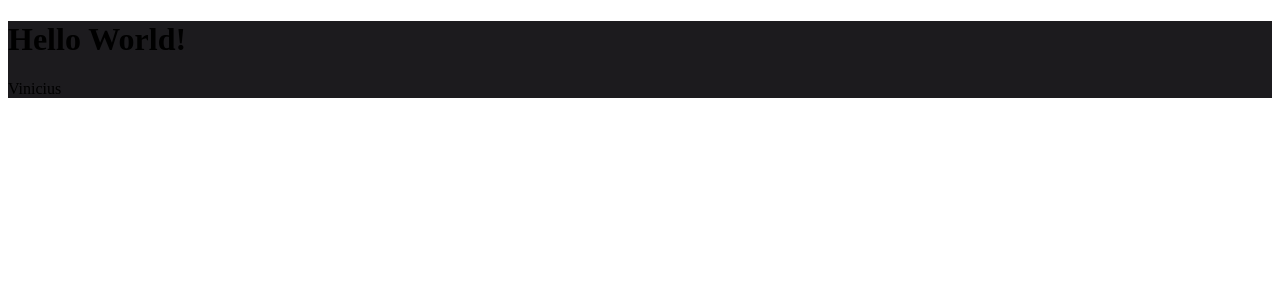
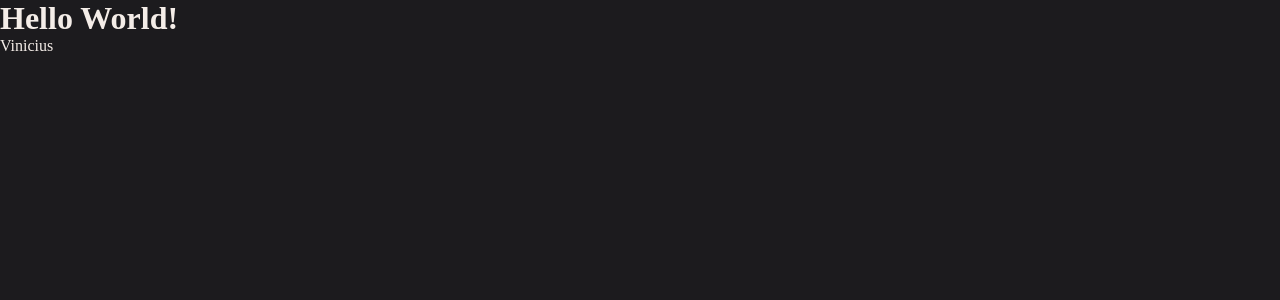
Before and after one commit to ViniciusPilati33333/Stage09-desafioRocketMovies, a React (Vite) app in the folder rocketmovies/: page / in a window 1280 px wide. Shown: the top 300 px of the page. Built offline with nearby package versions, Linux system fonts and the light colour scheme.

Commit message:
global styles

```diff
--- a/rocketmovies/src/main.jsx
+++ b/rocketmovies/src/main.jsx
@@ -2,11 +2,15 @@
 import ReactDOM from 'react-dom/client';
 import {Details} from './pages/Details';
 import { ThemeProvider } from 'styled-components';
-import theme from "./styles/theme"
+import theme from "./styles/theme";
+import GlobalStyles from './styles/global';
+
+
 
 ReactDOM.createRoot(document.getElementById('root')).render(
   <React.StrictMode>
     <ThemeProvider theme={theme}>
+      <GlobalStyles />
       <Details />
     </ThemeProvider>
   </React.StrictMode>,
--- a/rocketmovies/src/pages/Details/styles.js
+++ b/rocketmovies/src/pages/Details/styles.js
@@ -2,6 +2,6 @@
 
 export const Container = styled.div`
 
-    background-color: ${({theme}) => theme.COLORS.BACKGROUND_900};
+
 
 `;
--- /dev/null
+++ b/rocketmovies/src/styles/global.js
@@ -0,0 +1,27 @@
+import { createGlobalStyle } from "styled-components";
+
+export default createGlobalStyle`
+    * {
+        margin: 0;
+        padding: 0;
+        box-sizing: border-box;
+    }
+
+    body {
+        background-color: ${({ theme }) => theme.COLORS.BACKGROUND_900};
+        color: ${({theme}) => theme.COLORS.WHITE};
+    }
+
+    a {
+        text-decoration: none;
+    }
+
+    button, a {
+        cursor: pointer;
+        transition: filter 0.2s;
+    }
+
+     button:hover, a:hover {
+        filter: brightness(0.9);
+    }
+`;
```
